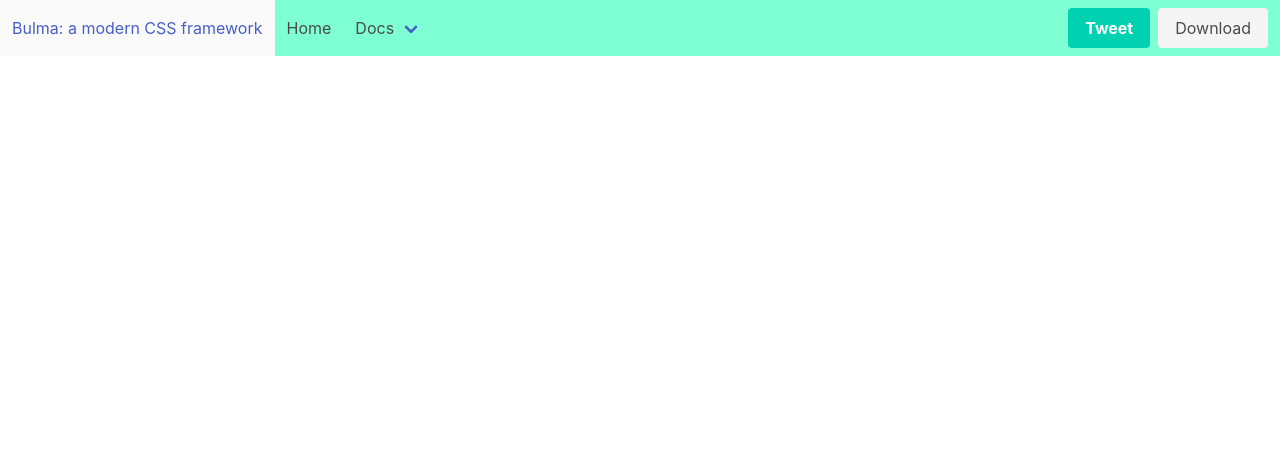
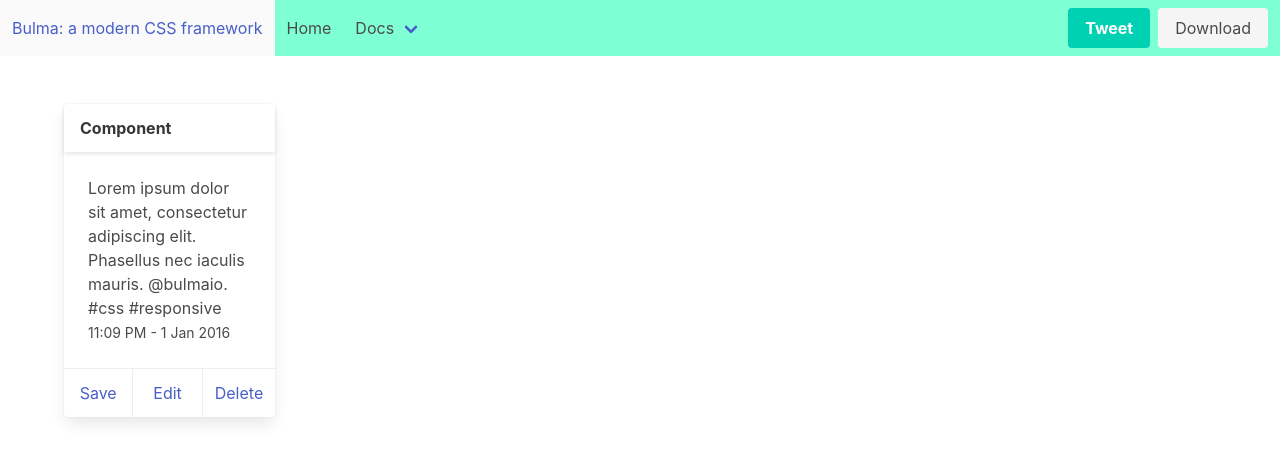
Before and after one commit to Fennerii/WSPClass-, a plain HTML site: page no-framework/bulma/index.html in a window 1280 px wide. Drawn offline with nearby package versions, Linux system fonts and the light colour scheme.

Commit message:
added component

```diff
--- a/no-framework/bulma/index.html
+++ b/no-framework/bulma/index.html
@@ -75,5 +75,41 @@
     </div>
   </div>
 </nav>
+<section class="section">
+  <div class="container">
+    <div class="columns">
+      <div class="column is-one-fifth">
+        <div class="card">
+          <header class="card-header">
+            <p class="card-header-title">Component</p>
+            <a href="#" class="card-header-icon" aria-label="more options">
+              <span class="icon">
+                <i class="fas fa-angle-down" aria-hidden="true"></i>
+              </span>
+            </a>
+          </header>
+
+          <div class="card-content">
+            <div class="content">
+              Lorem ipsum dolor sit amet, consectetur adipiscing elit.
+              Phasellus nec iaculis mauris. @bulmaio. #css #responsive
+              <br>
+              <small>11:09 PM - 1 Jan 2016</small>
+            </div>
+          </div>
+
+          <footer class="card-footer">
+            <a href="#" class="card-footer-item">Save</a>
+            <a href="#" class="card-footer-item">Edit</a>
+            <a href="#" class="card-footer-item">Delete</a>
+          </footer>
+        </div>
+      </div>
+    </div>
+  </div>
+</section>
+
+
+
 </body>
 </html>
--- a/no-framework/bulma/styles.css
+++ b/no-framework/bulma/styles.css
@@ -3,3 +3,7 @@
     color: eggshell;
 
 }
+
+.card{
+    margin-left: 0;
+}
```
